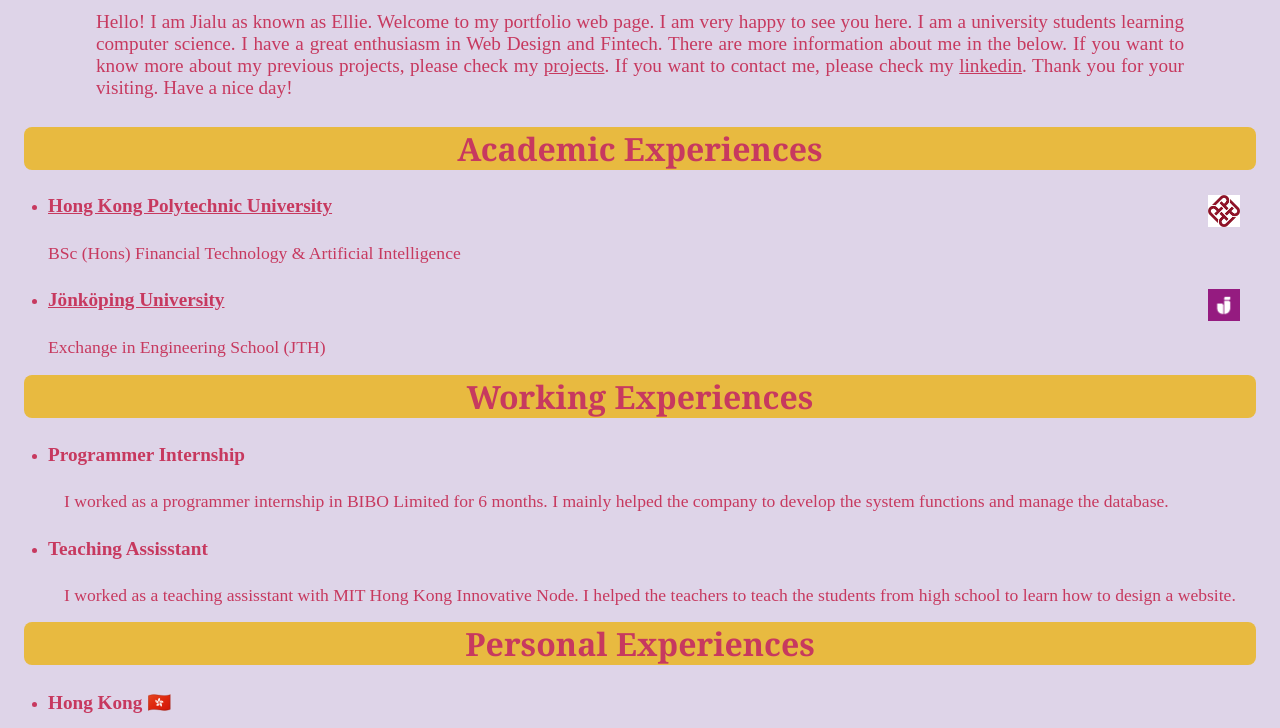
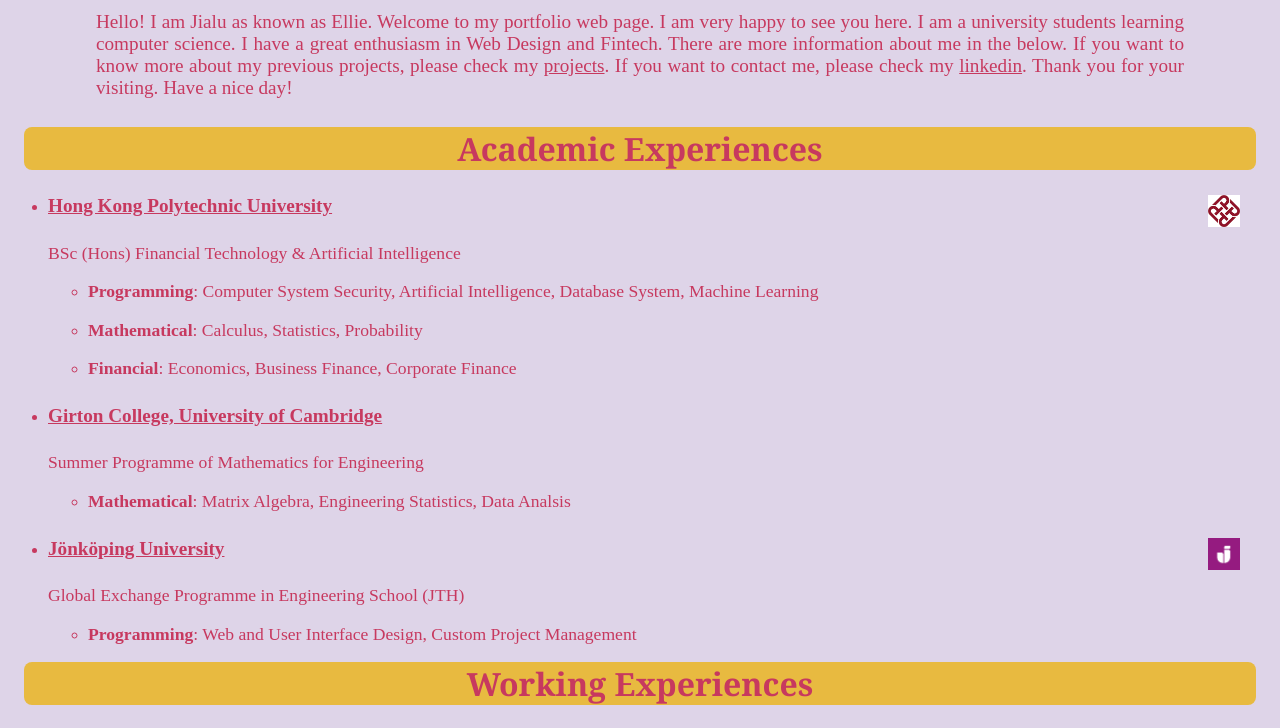
Before and after one commit to ju-nmd2023/wuid-portfolio-xujialuellie, a plain HTML site: page index.html in a window 1280 px wide. Shown: the part 387-1115 px from the top of the page. Drawn offline with Linux system fonts and the light colour scheme.

Commit message:
Update index.html
Add courses taken for each academic university

```diff
--- a/index.html
+++ b/index.html
@@ -60,6 +60,29 @@
             />
           </h4>
           <p>BSc (Hons) Financial Technology & Artificial Intelligence</p>
+          <ul class="courses">
+            <li>
+              <p><b>Programming</b>: Computer System Security, Artificial Intelligence, Database System, Machine Learning</p>
+            </li>
+            <li>
+              <p><b>Mathematical</b>: Calculus, Statistics, Probability</p>
+            </li>
+            <li>
+              <p><b>Financial</b>: Economics, Business Finance, Corporate Finance</p>
+            </li>
+          </ul>
+        </li>
+        <li>
+          <h4>
+            <a href="https://www.girton.cam.ac.uk/">Girton College, University of Cambridge</a
+            >
+          </h4>
+          <p>Summer Programme of Mathematics for Engineering</p>
+          <ul class="courses">
+            <li>
+              <p><b>Mathematical</b>: Matrix Algebra, Engineering Statistics, Data Analsis</p>
+            </li>
+          </ul>
         </li>
         <li>
           <h4>
@@ -70,7 +93,12 @@
               alt="ju_icon"
             />
           </h4>
-          <p>Exchange in Engineering School (JTH)</p>
+          <p>Global Exchange Programme in Engineering School (JTH)</p>
+          <ul class="courses">
+            <li>
+              <p><b>Programming</b>: Web and User Interface Design, Custom Project Management</p>
+            </li>
+          </ul>
         </li>
       </ul>
     </section>
```
